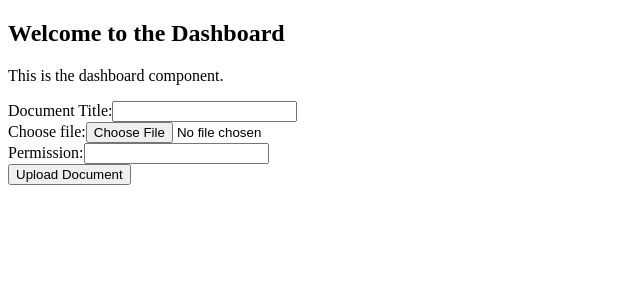
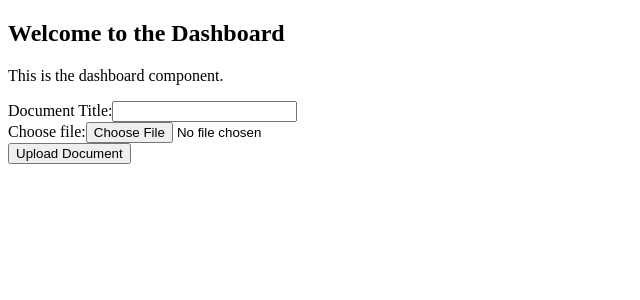
Before and after one commit to thunderquack/arc-fe, an Angular app: page /dashboard in a window 1280 px wide. Shown: the top 300 px of the page, without its empty margins (0-640 px from the left). Built offline with nearby package versions, Linux system fonts and the light colour scheme; sample sign-in values are in the browser's storage.

Commit message:
file upload

```diff
--- a/src/app/dashboard/dashboard.component.html
+++ b/src/app/dashboard/dashboard.component.html
@@ -13,11 +13,6 @@
       <input type="file" id="file" (change)="onFileSelected($event)" required>
     </div>
 
-    <div>
-      <label for="permission">Permission:</label>
-      <input type="text" id="permission" [(ngModel)]="permission" name="permission" required>
-    </div>
-
     <button type="submit">Upload Document</button>
   </form>
 </div>
--- a/src/app/dashboard/dashboard.component.ts
+++ b/src/app/dashboard/dashboard.component.ts
@@ -9,7 +9,6 @@ import { HttpClient, HttpHeaders } from '@angular/common/http';
 export class DashboardComponent {
   documentTitle: string = '';
   selectedFile: File | null = null;
-  permission: string = '';
 
   constructor(private http: HttpClient) {}
 
@@ -34,7 +33,7 @@ export class DashboardComponent {
     const formData = new FormData();
     formData.append('file', this.selectedFile);
     formData.append('title', this.documentTitle);
-    formData.append('permission', this.permission);
+    formData.append('permission', 'write'); // Assign 'write' permission by default
 
     const token = localStorage.getItem('authToken');
     const headers = new HttpHeaders().set('Authorization', `Bearer ${token}`);
```
